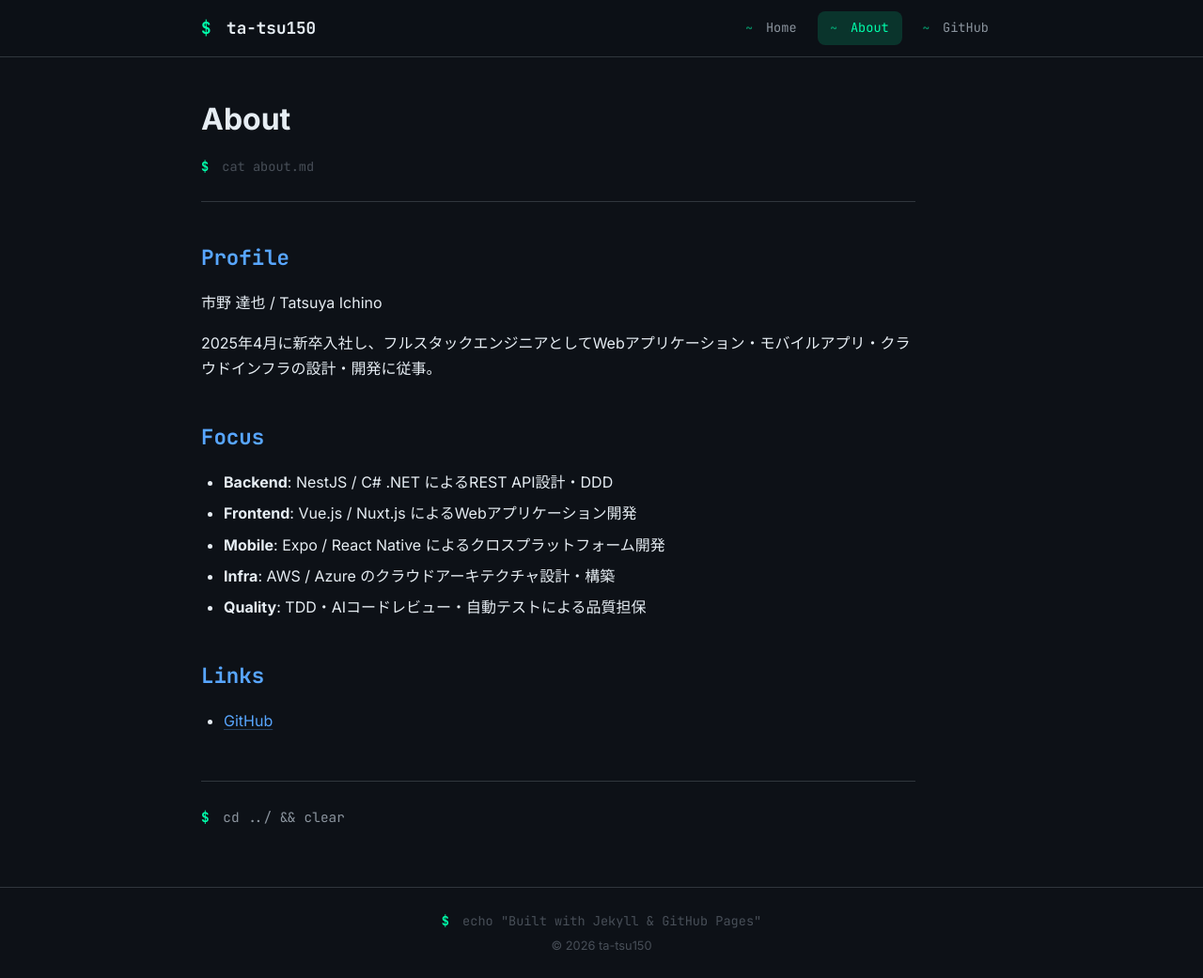
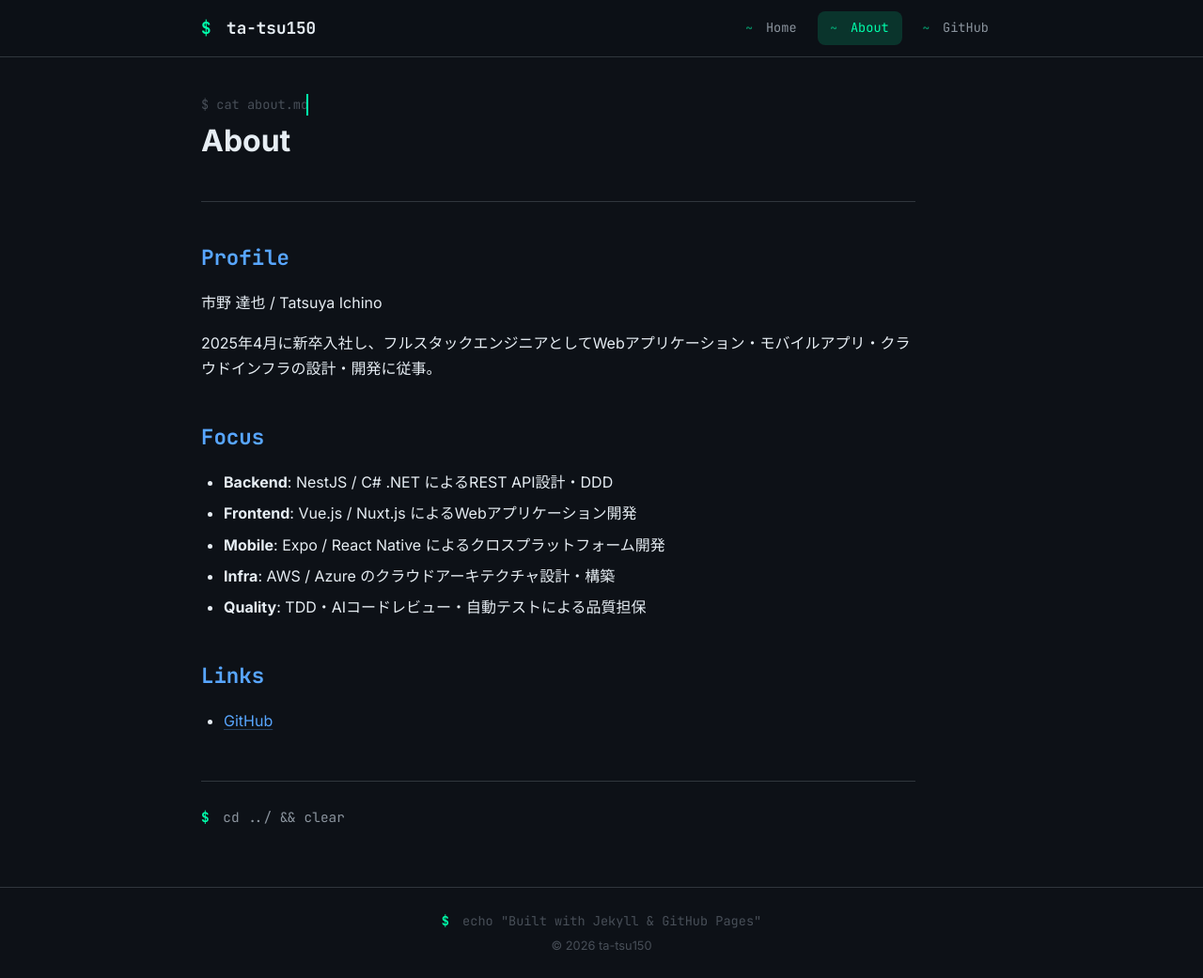
Before and after one commit to ta-tsu150/ta-tsu150.github.io, a Jekyll site: the page built from about.md, in a window 1280 px wide and 1041 px high. Shown: the whole window at 94% size. Built offline with Jekyll 4.4.1, drawn with Linux system fonts in a browser that asks for light colours.

Commit message:
about effect fix

```diff
--- a/about.md
+++ b/about.md
@@ -4,11 +4,12 @@ title: About
 ---
 
 <article class="post">
-<header class="post-header">
-<h1 class="post-title about-hidden">About</h1>
 <div class="post-meta">
-<span class="prompt">$</span> <span id="aboutCmd"></span><span class="typing-cursor">_</span>
+<p class="about-greeting">$ cat about.md</p>
 </div>
+
+<header class="post-header about-hidden" id="aboutHeader">
+<h1 class="post-title">About</h1>
 </header>
 
 <div class="post-content about-hidden" id="aboutContent" markdown="1">
--- a/assets/css/style.css
+++ b/assets/css/style.css
@@ -548,17 +548,30 @@ body {
 }
 
 /* --- About Page Typing Animation --- */
+.about-greeting {
+  font-family: var(--font-mono);
+  font-size: 0.85rem;
+  color: var(--text-muted);
+  overflow: hidden;
+  white-space: nowrap;
+  width: 0;
+  border-right: 2px solid var(--accent);
+}
+.about-greeting.animate {
+  animation:
+    about-typing 1s steps(14) forwards,
+    blink-caret 0.5s step-end 2;
+}
+@keyframes about-typing {
+  from { width: 0; }
+  to { width: 14ch; }
+}
 .about-hidden {
   opacity: 0;
   transition: opacity 0.4s ease;
 }
 .about-hidden.show {
   opacity: 1;
-}
-.typing-cursor {
-  color: var(--accent);
-  font-weight: 700;
-  animation: blink 0.6s step-end infinite;
 }
 
 .back-link {
```
Also changed, not shown: other parts of about.md (+11 -25 lines).
